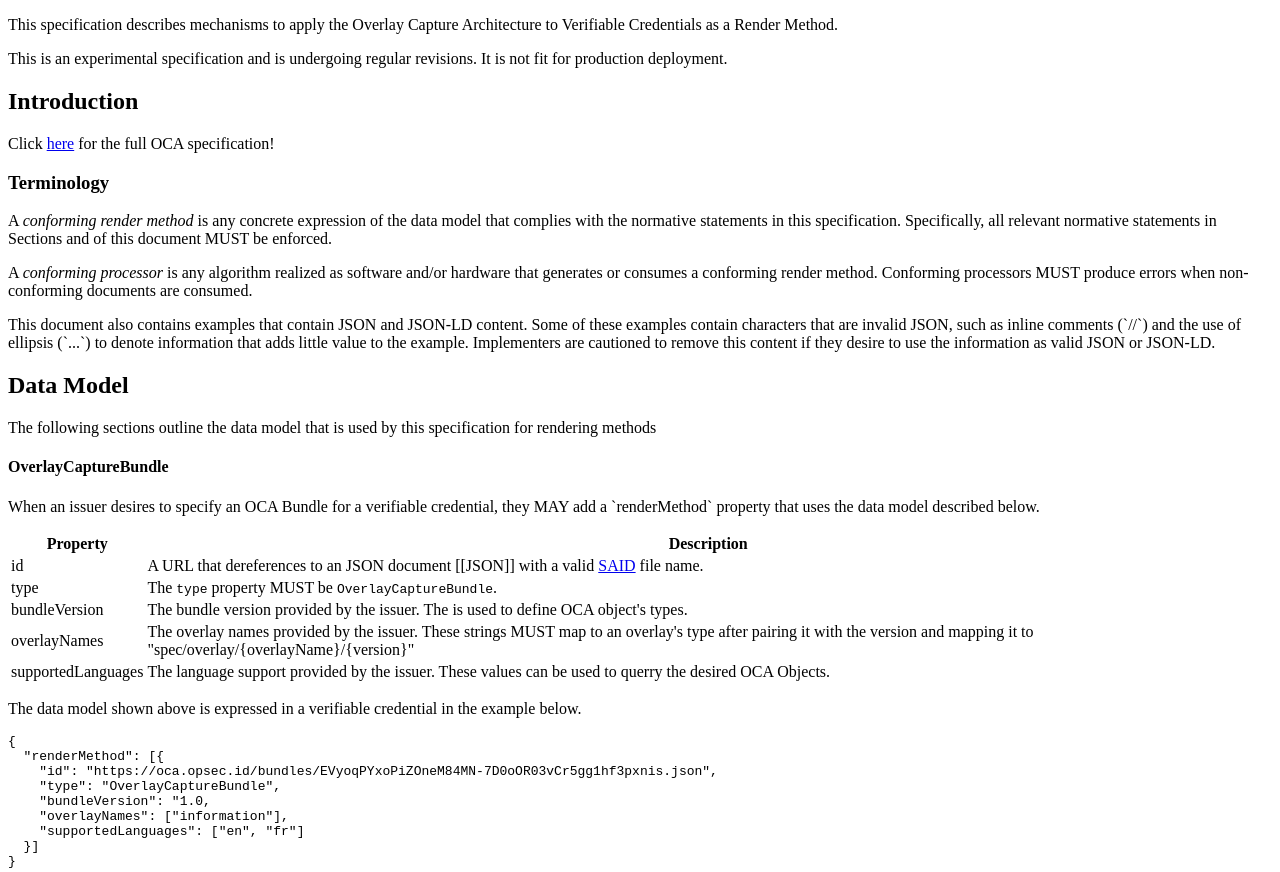
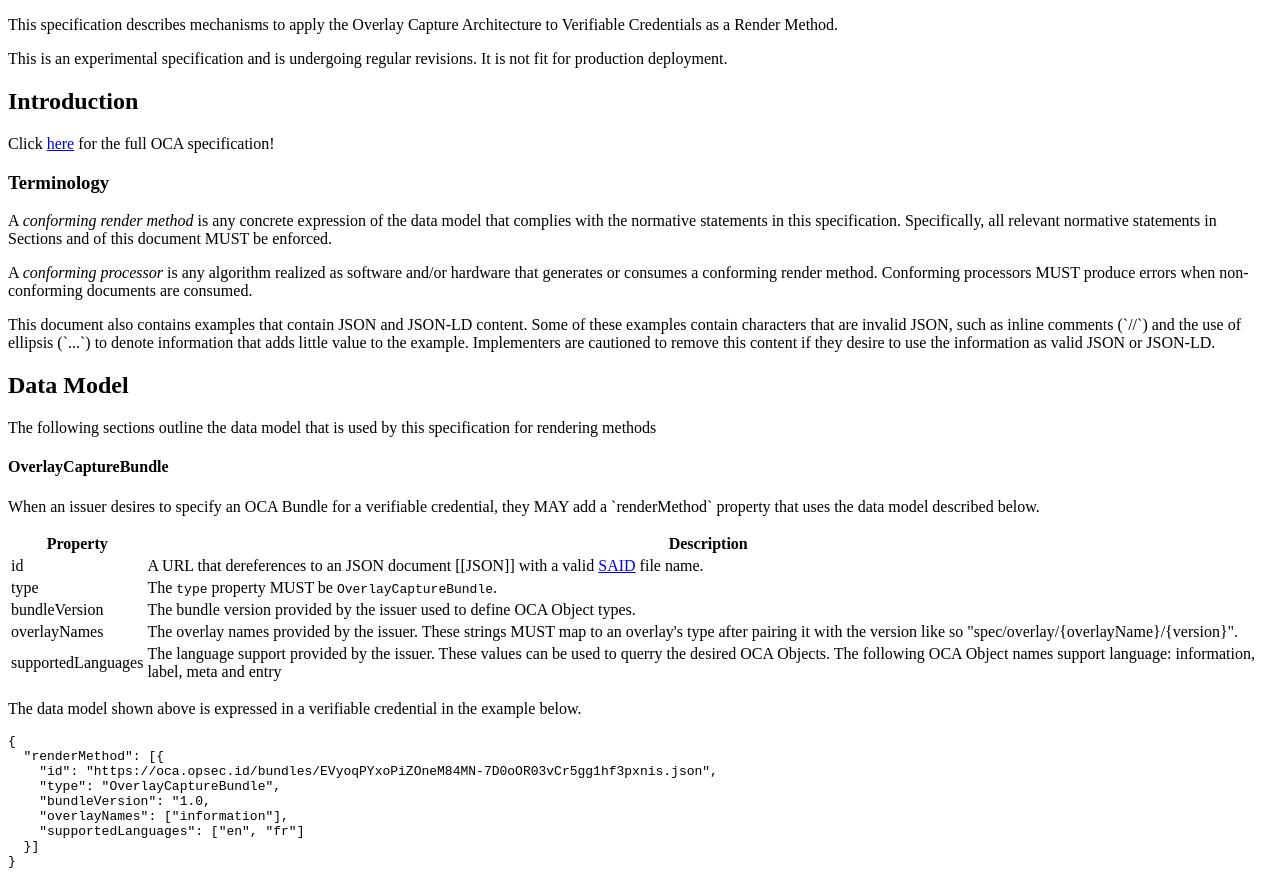
Before and after one commit to OpSecId/oca-render-method, a plain HTML site: page index.html in a window 1280 px wide. Shown: the top 872 px of the page. Drawn offline with Linux system fonts and the light colour scheme.

Commit message:
Update index.html

```diff
--- a/index.html
+++ b/index.html
@@ -1,7 +1,7 @@
 <!DOCTYPE html>
 <html>
   <head>
-    <title>OCA Rendering Method</title>
+    <title>OCA Render Method</title>
     <meta http-equiv="Content-Type" content="text/html;charset=utf-8" />
     <script src="https://www.w3.org/Tools/respec/respec-w3c" class="remove" defer></script>
     <script class="remove">
@@ -103,15 +103,15 @@
             </tr>
             <tr>
               <td>bundleVersion</td>
-              <td> The bundle version provided by the issuer. The is used to define OCA object's types. </td>
+              <td> The bundle version provided by the issuer used to define OCA Object types. </td>
             </tr>
             <tr>
               <td>overlayNames</td>
-              <td> The overlay names provided by the issuer. These strings MUST map to an overlay's type after pairing it with the version and mapping it to "spec/overlay/{overlayName}/{version}" </td>
+              <td> The overlay names provided by the issuer. These strings MUST map to an overlay's type after pairing it with the version like so "spec/overlay/{overlayName}/{version}". </td>
             </tr>
             <tr>
               <td>supportedLanguages</td>
-              <td> The language support provided by the issuer. These values can be used to querry the desired OCA Objects. </td>
+              <td> The language support provided by the issuer. These values can be used to querry the desired OCA Objects. The following OCA Object names support language: information, label, meta and entry </td>
             </tr>
           </tbody>
         </table>
```
